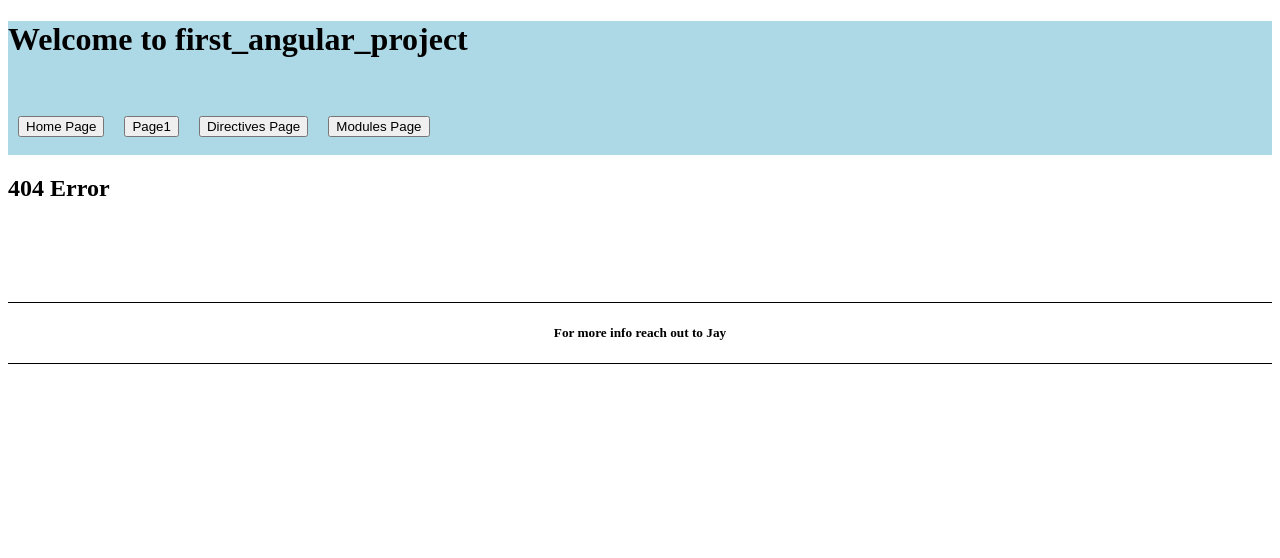
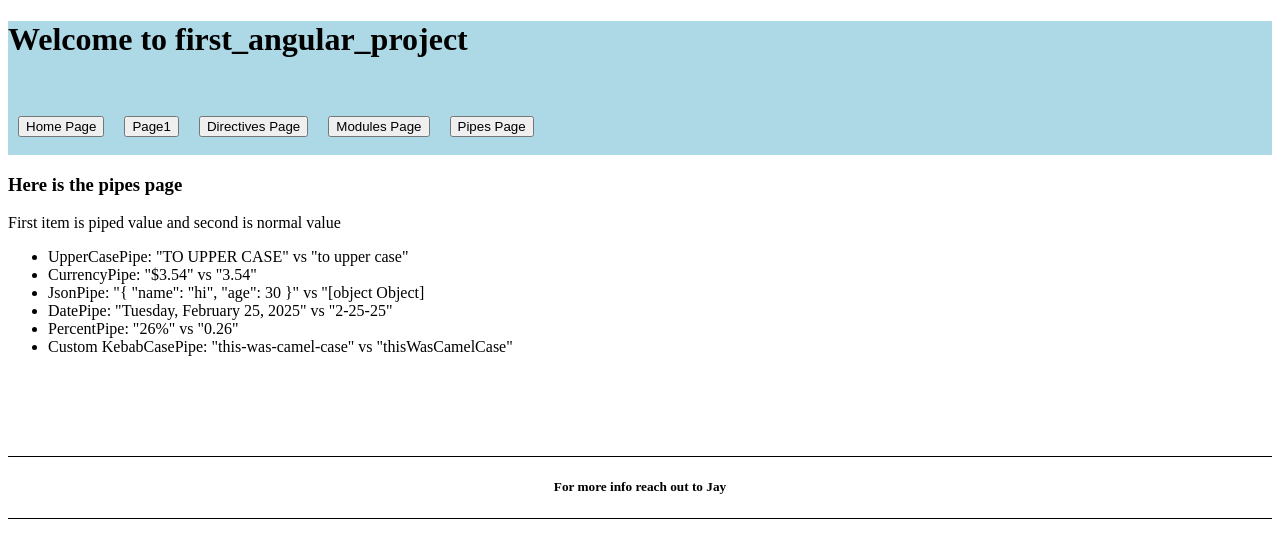
Before and after one commit to JTCollins33/first_angular_project, an Angular app: page /pipes in a window 1280 px wide. Before the commit this address had no page. Shown: the top 558 px of the page. Built offline with nearby package versions, Linux system fonts and the light colour scheme.

Commit message:
added basic and one custom pipes

```diff
--- a/src/app/app.routes.ts
+++ b/src/app/app.routes.ts
@@ -23,6 +23,10 @@ export const routes: Routes = [
         loadComponent: () => import('./modules-page/modules-page.component').then(m => m.ModulesPageComponent)
     },
     {
+        path: 'pipes',
+        loadComponent: () => import('./pipes-page/pipes-page.component').then(m => m.PipesPageComponent)
+    },
+    {
         path: '**',
         // component: NotFoundComponent
         loadComponent: () => import('./not-found/not-found.component').then(m => m.NotFoundComponent)
--- a/src/app/header/header.component.html
+++ b/src/app/header/header.component.html
@@ -5,5 +5,6 @@
     <button routerLink="/1">Page1</button>
     <button routerLink="/directives">Directives Page</button>
     <button routerLink="/modules">Modules Page</button>
+    <button routerLink="/pipes">Pipes Page</button>
     <br/><br/>
 </header>
--- /dev/null
+++ b/src/app/pipes-page/kebab-case.pipe.ts
@@ -0,0 +1,12 @@
+import { Pipe, PipeTransform } from '@angular/core';
+
+@Pipe({
+  name: 'kebabCase'
+})
+export class KebabCasePipe implements PipeTransform {
+
+  transform(inputString: string): string {
+    return inputString.replace(/([a-z0-9]|(?=[A-Z]))([A-Z])/g, '$1-$2').toLowerCase();
+  }
+
+}
--- /dev/null
+++ b/src/app/pipes-page/pipes-page.component.html
@@ -0,0 +1,12 @@
+<h3>Here is the pipes page</h3>
+
+<p>First item is piped value and second is normal value</p>
+
+<ul>
+    <li>UpperCasePipe: "{{upperCaseString | uppercase}}" vs "{{upperCaseString}}"</li>
+    <li>CurrencyPipe: "{{price | currency: 'USD'}}" vs "{{price}}"</li>
+    <li>JsonPipe: "{{randomObject | json}}" vs "{{randomObject}}</li>
+    <li>DatePipe: "{{today | date:'fullDate'}}" vs "{{today}}"</li>
+    <li>PercentPipe: "{{percentValue | percent}}" vs "{{percentValue}}"</li>
+    <li>Custom KebabCasePipe: "{{toKebabCaseString | kebabCase}}" vs "{{toKebabCaseString}}"</li>
+</ul>
--- /dev/null
+++ b/src/app/pipes-page/pipes-page.component.ts
@@ -0,0 +1,21 @@
+import { CurrencyPipe, DatePipe, JsonPipe, PercentPipe, UpperCasePipe } from '@angular/common';
+import { Component } from '@angular/core';
+import { KebabCasePipe } from './kebab-case.pipe';
+
+@Component({
+  selector: 'app-pipes-page',
+  imports: [UpperCasePipe, CurrencyPipe, JsonPipe, DatePipe, PercentPipe, KebabCasePipe],
+  templateUrl: './pipes-page.component.html',
+  styleUrl: './pipes-page.component.scss'
+})
+export class PipesPageComponent {
+  upperCaseString="to upper case"
+  price="3.54"
+  randomObject = {
+    name: "hi",
+    age: 30
+  }
+  today="2-25-25"
+  percentValue=0.26
+  toKebabCaseString="thisWasCamelCase"
+}
```
Also changed, not shown: src/app/pipes-page/pipes-page.component.scss (added).
